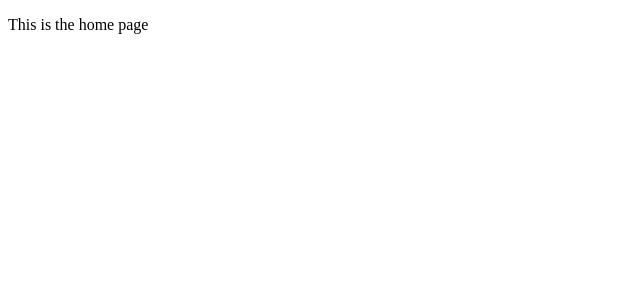
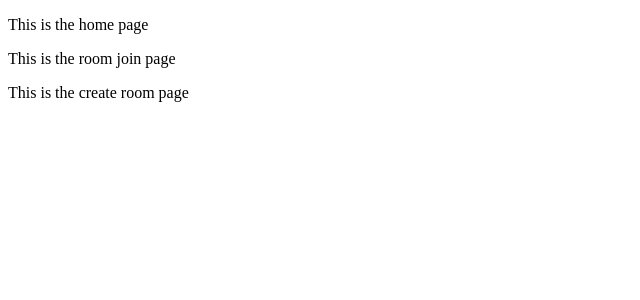
Before and after one commit to fb0801/DR-collab-music, a React app in the folder myworld/music_controller/frontend/: page / in a window 1280 px wide. Shown: the top 300 px of the page, without its empty margins (0-640 px from the left). Built offline with nearby package versions, Linux system fonts and the light colour scheme; the HTML template or start-up script is replaced by a standard one.

Commit message:
react styling 2

```diff
--- a/myworld/music_controller/frontend/src/components/App.js
+++ b/myworld/music_controller/frontend/src/components/App.js
@@ -13,6 +13,8 @@ export default class App extends Component {
     return (
       <div>
         <HomePage />
+        <RoomJoinPage />
+        <CreateRoomPage />
       </div>
     );
   }
```
Also changed, not shown: 2 other files (tests, documents, lock files or other folders).
